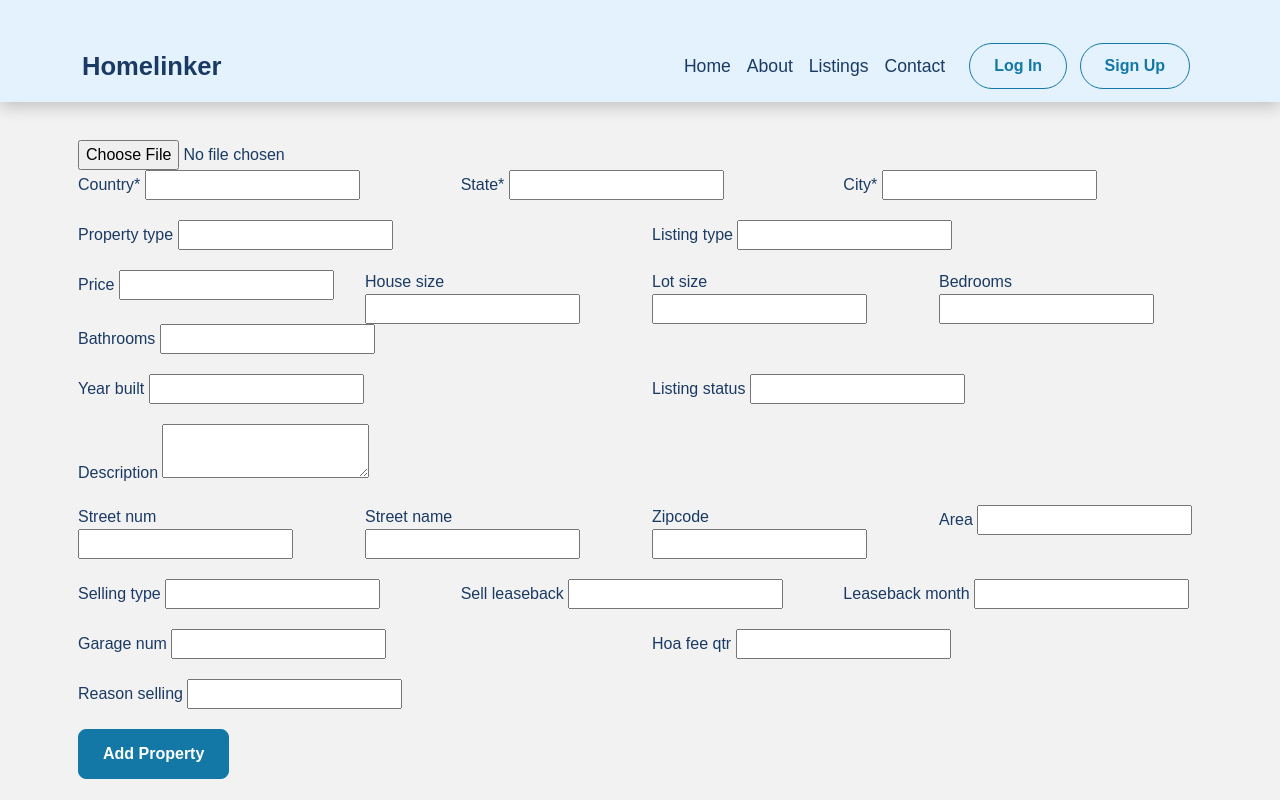
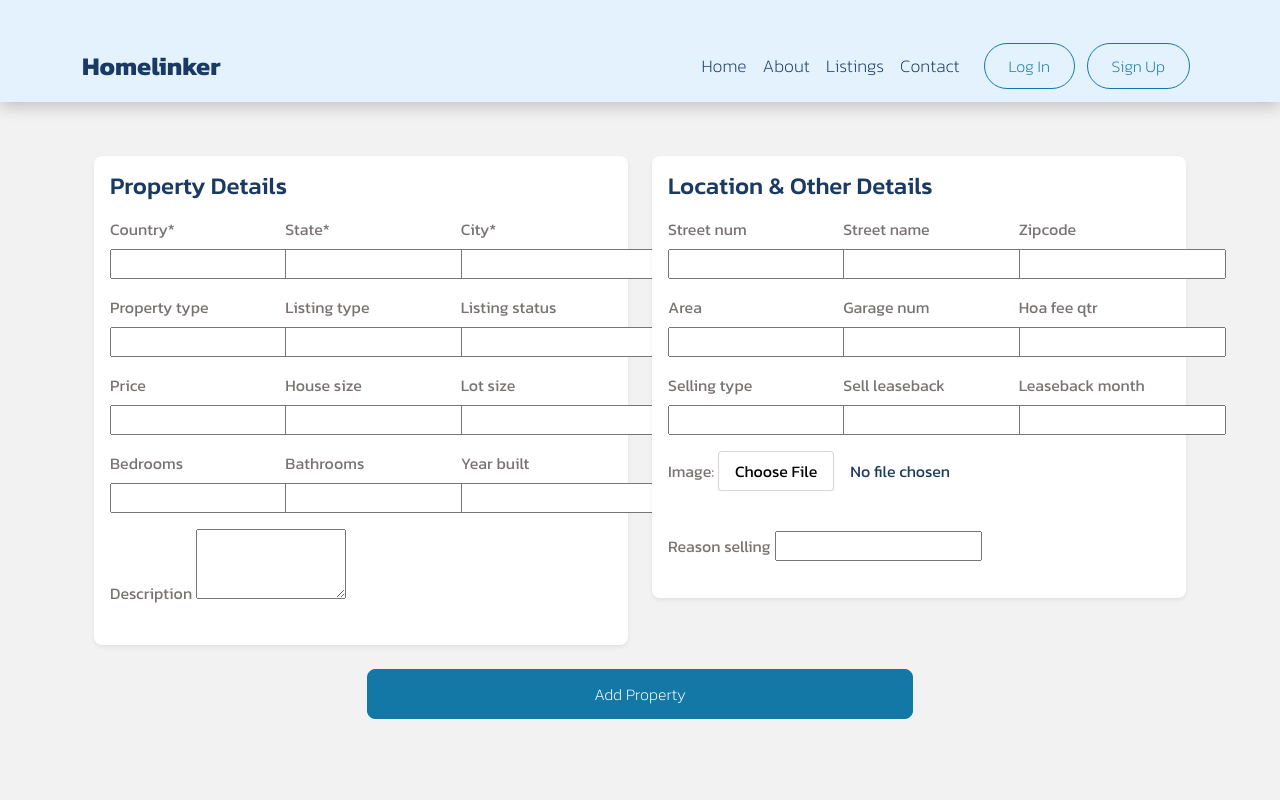
Before and after one commit to Ardhweb/usa-realstate, a Django app: template restate_hub/templates/property/add_property.html in a window 1280 px wide. Run offline with Django 5.2, Linux system fonts and the light colour scheme; the template is opened without the code that fills it, so the values that code supplies are empty, except form fields; tables that the repository leaves empty hold one stand-in row (values such as "Sample post"); form fields are guessed from the names that the template uses; some libraries are stand-ins or nearby versions.

Commit message:
some common fixes

```diff
--- a/restate_hub/property_module/forms.py
+++ b/restate_hub/property_module/forms.py
@@ -12,7 +12,7 @@
                'country':forms.Select(attrs={'aria-label':"Default select example",'class':'form-select', 'id':'country-list','onchange':"get_States(this.value)"}),
                'state':forms.Select(attrs={'aria-label':"Default select example",'class':'form-select form-select', 'id':'state-list','onchange':"get_Cities(this.value)"}),
                'city':forms.Select(attrs={'aria-label':"Default select example",'class':'form-select form-control select2', 'id':'city-list'}),
-               'image':forms.FileInput(attrs={'aria-label':"Default select example",'class':'form-select d-none', 'id':'img-single', 'name':'image'}),
+               'image':forms.FileInput(attrs={'aria-label':"Default select example",'class':'', 'id':'img-single', 'name':'image'}),
 
             }
 
@@ -24,7 +24,7 @@
       super().__init__(*args, **kwargs)
       required_fields = ['country','city', 'state']
       for field_name, field in self.fields.items():
-         if field_name not in ['country','city', 'state']:  # Exclude city and state fields
+         if field_name not in ['country','city', 'state','image']:  # Exclude city and state fields
             field.widget.attrs.update({'class': 'form-control'})
          if field_name in required_fields:
             field.widget.attrs.update({'required': 'required'})
--- a/restate_hub/templates/base.html
+++ b/restate_hub/templates/base.html
@@ -7,11 +7,14 @@
    {% block title %}{% endblock title %}
     <link href="https://cdn.jsdelivr.net/npm/bootstrap@5.3.0/dist/css/bootstrap.min.css" rel="stylesheet">
     <link rel="stylesheet" href="https://cdnjs.cloudflare.com/ajax/libs/font-awesome/6.0.0/css/all.min.css" integrity="sha512-9usAa10IRO0HhonpyAIVpjrylPvoDwiPUiKdWk5t3PyolY1cOd4DSE0Ga+ri4AuTroPR5aQvXU9xC6qOPnzFeg==" crossorigin="anonymous" referrerpolicy="no-referrer" />
-
+    <link rel="preconnect" href="https://fonts.googleapis.com">
+    <link rel="preconnect" href="https://fonts.gstatic.com" crossorigin>
+    <link href="https://fonts.googleapis.com/css2?family=Kanit:ital,wght@0,100;0,200;0,300;0,400;0,500;0,600;0,700;0,800;0,900;1,100;1,200;1,300;1,400;1,500;1,600;1,700;1,800;1,900&display=swap" rel="stylesheet">
 
     {% include "includes/utils/dropzone.html" %}
 </head>
 <style>
+    {% block style %}{% endblock style %}
     .no-style {
         border: none !important;
         background: none !important;
@@ -33,7 +36,13 @@
 body {
   background-color: #f2f2f2; /* or #e9ecef or #f0f0f0 */
   color: #1a3a63;
-  font-family: 'Arial', sans-serif;
+  font-family: "Kanit", serif;
+  font-weight:200!important;
+
+}
+
+.btn{
+    font-weight:200!important;
 }
 
 /* Navbar background and padding */
--- a/restate_hub/templates/includes/utils/overall_navbar.html
+++ b/restate_hub/templates/includes/utils/overall_navbar.html
@@ -15,11 +15,8 @@
             <!-- Login & Signup buttons -->
             <div class="ms-3">
                 {% if request.user.is_authenticated %}
-                <span class="fw-semibold"> Welcome , {{user.username}}</span>
+                <span class="fw-normal"> Welcome , {{user.username}}</span>
                 <a class="btn btn-outline-primary me-2" href="{% url "accounts:logout" %}">Logout</a>
-                {% if request.user.member_type == 'seller' %}
-                <a class="btn btn-outline-primary me-2" href="{% url "membership_module:dashboard" %}">Dashboard</a>
-                {% endif %}
                 {% else %}
                  <a class="btn btn-outline-primary me-2" href="{% url "accounts:login" %}">Log In</a>
                  <a class="btn btn-outline-primary me-2" href="{% url "accounts:register" %}">Sign Up</a>
--- a/restate_hub/templates/property/add_property.html
+++ b/restate_hub/templates/property/add_property.html
@@ -1,145 +1,177 @@
 {% extends "base.html" %}
-{% block title %}
-<title>Add New Property</title>{% endblock title %}
+{% block title %}<title>Add New Property</title>{% endblock title %}
+{% block style %}
+textarea {
+    width: 150px;
+    height: 70px;
+  }
+label{
+    color:#392f2fad;
+    font-weight:400;
+    font-family: 'Kanit', sans-serif;
+}
+input[type="file"]::file-selector-button {
+    border-radius: 4px;
+    padding: 0 16px;
+    height: 40px;
+    cursor: pointer;
+    background-color: white;
+    border: 1px solid rgba(0, 0, 0, 0.16);
+    box-shadow: 0px 1px 0px rgba(0, 0, 0, 0.05);
+    margin-right: 16px;
+    transition: background-color 200ms;
+  }
+
+  /* file upload button hover state */
+  input[type="file"]::file-selector-button:hover {
+    background-color:rgb(96, 125, 182);
+  }
+
+  /* file upload button active state */
+  input[type="file"]::file-selector-button:active {
+    background-color: #e5e7eb;
+  }
+{% endblock style %}
 {% block content %}
+<div class="container  rounded-3 p-4 ">
+    <form method="POST" enctype="multipart/form-data" id="propertyForm">
+        {% csrf_token %}
 
-<div class="container p-2 ">
-    {% comment %} <div class="container text-center mt-3">
-        <h2 class="mb-4">Upload Image using Drag \ n Drop</h2>
-         <form class="dropzone" id="imageDropzone"></form>
-    </div> {% endcomment %}
-
-
-    <form method="POST" class="" enctype="multipart/form-data" id="propertyForm">
-        {% csrf_token %}
-         {{form.image}}
-
-         <div class="row">
-            <div class="col">
-                <label>{{ form.country.label }}*</label>
+        <div class="row g-4">
+            <div class="col-md-6">
+                <div class="property-details-wrapper bg-body p-3 rounded-3 shadow-sm">
+                    <h4 class="mb-3">Property Details</h4>
+                    <div class="row mb-3">
+                        <div class="col-md-4">
+                            <label class="form-label">{{ form.country.label }}*</label>
                             {{ form.country }}
                         </div>
-            <div class="col">
-                <label>{{ form.state.label }}*</label>
+                        <div class="col-md-4">
+                            <label class="form-label">{{ form.state.label }}*</label>
                             {{ form.state }}
                         </div>
-            <div class="col">
-                <label>{{ form.city.label }}*</label>
+                        <div class="col-md-4">
+                            <label class="form-label">{{ form.city.label }}*</label>
                             {{ form.city }}
                         </div>
                     </div>
 
-        <div class="row">
-            <div class="col">
-                <label>{{ form.property_type.label }}</label>
+                    <div class="row mb-3">
+                        <div class="col-md-4">
+                            <label class="form-label">{{ form.property_type.label }}</label>
                             {{ form.property_type }}
                         </div>
-            <div class="col">
-                <label>{{ form.listing_type.label }}</label>
+                        <div class="col-md-4">
+                            <label class="form-label">{{ form.listing_type.label }}</label>
                             {{ form.listing_type }}
                         </div>
-        </div>
-
-        <div class="row">
-            <div class="col">
-                <label>{{ form.price.label }}</label>
-                {{ form.price }}
-            </div>
-            <div class="col">
-                <label>{{ form.house_size.label }}</label>
-                {{ form.house_size }}
-            </div>
-            <div class="col">
-                <label>{{ form.lot_size.label }}</label>
-                {{ form.lot_size }}
-            </div>
-            <div class="col">
-                <label>{{ form.bedrooms.label }}</label>
-                {{ form.bedrooms }}
-            </div>
-            <div class="col">
-                <label>{{ form.bathrooms.label }}</label>
-                {{ form.bathrooms }}
-            </div>
-        </div>
-
-        <div class="row">
-            <div class="col">
-                <label>{{ form.year_built.label }}</label>
-                {{ form.year_built }}
-            </div>
-            <div class="col">
-                <label>{{ form.listing_status.label }}</label>
+                        <div class="col-md-4">
+                            <label class="form-label">{{ form.listing_status.label }}</label>
                             {{ form.listing_status }}
                         </div>
                     </div>
 
-        <div class="row">
-            <div class="col">
-                <label>{{ form.description.label }}</label>
+                    <div class="row mb-3">
+                        <div class="col-md-4">
+                            <label class="form-label">{{ form.price.label }}</label>
+                            {{ form.price }}
+                        </div>
+                        <div class="col-md-4">
+                            <label class="form-label">{{ form.house_size.label }}</label>
+                            {{ form.house_size }}
+                        </div>
+                        <div class="col-md-4">
+                            <label class="form-label">{{ form.lot_size.label }}</label>
+                            {{ form.lot_size }}
+                        </div>
+                    </div>
+
+                    <div class="row mb-3">
+                        <div class="col-md-4">
+                            <label class="form-label">{{ form.bedrooms.label }}</label>
+                            {{ form.bedrooms }}
+                        </div>
+                        <div class="col-md-4">
+                            <label class="form-label">{{ form.bathrooms.label }}</label>
+                            {{ form.bathrooms }}
+                        </div>
+                        <div class="col-md-4">
+                            <label class="form-label">{{ form.year_built.label }}</label>
+                            {{ form.year_built }}
+                        </div>
+                    </div>
+
+                    <div class="row mb-3">
+
+                        <div class="col-md-12">
+                            <label class="form-label">{{ form.description.label }}</label>
                             {{ form.description }}
                         </div>
                     </div>
+                </div>
+            </div>
 
-
-
-         <div class="row">
-            <div class="col">
-                <label>{{ form.street_num.label }}</label>
+            <div class="col-md-6">
+                <div class="location-details-wrapper bg-body p-3 rounded-3 shadow-sm">
+                    <h4 class="mb-3">Location & Other Details</h4>
+                    <div class="row mb-3">
+                        <div class="col-md-4">
+                            <label class="form-label">{{ form.street_num.label }}</label>
                             {{ form.street_num }}
                         </div>
-            <div class="col">
-                <label>{{ form.street_name.label }}</label>
+                        <div class="col-md-4">
+                            <label class="form-label">{{ form.street_name.label }}</label>
                             {{ form.street_name }}
                         </div>
-            <div class="col">
-                <label>{{ form.zipcode.label }}</label>
+                        <div class="col-md-4">
+                            <label class="form-label">{{ form.zipcode.label }}</label>
                             {{ form.zipcode }}
                         </div>
-            {% comment %} <div class="col">
-                <label>{{ form.postal_code.label }}</label>
-                {{ form.postal_code }}
                     </div>
-            {% endcomment %}
-            <div class="col">
-                <label>{{ form.area.label }}</label>
+
+                    <div class="row mb-3">
+                        <div class="col-md-4">
+                            <label class="form-label">{{ form.area.label }}</label>
                             {{ form.area }}
+                        </div>
+                        <div class="col-md-4">
+                            <label class="form-label">{{ form.garage_num.label }}</label>
+                            {{ form.garage_num }}
+                        </div>
+                        <div class="col-md-4">
+                            <label class="form-label">{{ form.hoa_fee_qtr.label }}</label>
+                            {{ form.hoa_fee_qtr }}
+                        </div>
+                    </div>
+
+                    <div class="row mb-3">
+
+                        <div class="col-md-4">
+                            <label class="form-label">{{ form.selling_type.label }}</label>
+                            {{ form.selling_type }}
+                        </div>
+                        <div class="col-md-4">
+                            <label class="form-label">{{ form.sell_leaseback.label }}</label>
+                            {{ form.sell_leaseback }}
+                        </div>
+                        <div class="col-md-4">
+                            <label class="form-label">{{ form.leaseback_month.label }}</label>
+                            {{ form.leaseback_month }}
+                        </div>
+                    </div>
+                    <div class="row mb-4 pb-3">
+                        <div class="col-md-12">
+                            <label class="form-label">{{ form.image.label }}: </label>
+                            {{ form.image }}
                         </div>
 
                     </div>
+                    <div class="row mb-3">
 
-
-        <div class="row">
-            {% comment %} <div class="col">
-                <label>{{ form.seller.label }}</label>
-                {{ form.seller}}
-            </div> {% endcomment %}
-            <div class="col">
-                <label>{{ form.selling_type.label }}</label>
-                {{ form.selling_type}}
+                        <div class="col-md-12">
+                            <label class="form-label">{{ form.reason_selling.label }}</label>
+                            {{ form.reason_selling }}
                         </div>
-            <div class="col">
-                <label>{{ form.sell_leaseback.label }}</label>
-                {{ form.sell_leaseback }}
-            </div>
-            <div class="col">
-                <label>{{ form.leaseback_month.label }}</label>
-                {{ form.leaseback_month }}
-            </div>
-
-
-        </div>
-
-
-        <div class="row">
-
-            <div class="col">
-                <label>{{ form.garage_num.label }}</label>
-                {{ form.garage_num}}
-            </div>
-            <div class="col">
-                <label>{{ form.hoa_fee_qtr.label }}</label>
-                {{ form.hoa_fee_qtr }}
                     </div>
 
 
@@ -147,44 +179,16 @@
 
 
                 </div>
-
-
-        <div class="row">
-
-            <div class="col">
-                <label>{{ form.reason_selling.label }}</label>
-                {{ form.reason_selling}}
+            </div>
         </div>
 
-
-
-
-
-
-
-
-
-
+        <div class="text-center mt-4">
+            <input type="submit" value="Add Property" class="btn btn-primary w-50" />
         </div>
-
-
-
-
-
-
-
-
-
-
-
-
-
-
-        <input type="submit" value="Add Property" class="btn btn-primary" />
     </form>
 </div>
+{% endblock content %}
 
-{% endblock content %}
 
 {% block scripts %}
 {% include "includes/utils/select2cdn.html" %}
--- a/restate_hub/templates/property/listing.html
+++ b/restate_hub/templates/property/listing.html
@@ -7,14 +7,14 @@
     {% else %}
     <div class="row">
         <div class="col">
- <a class="btn btn-primary" href="{% url "property_module:property-add" %}"> Add New Property</a>
+ <a class="btn btn-primary fw-normal" href="{% url "property_module:property-add" %}"> Add New Property</a>
         </div>
 
     </div>
     {% endif %}
 
     <section class="hero text-center mb-4">
-        <h1 class="text-primary fw-bold">Property Listings</h1>
+        <h1 class="text-primary fw-semibold">Property Listings</h1>
         <p>Find your dream home today.</p>
     </section>
 
```
Lines whose indentation alone changed are shown as unchanged.
